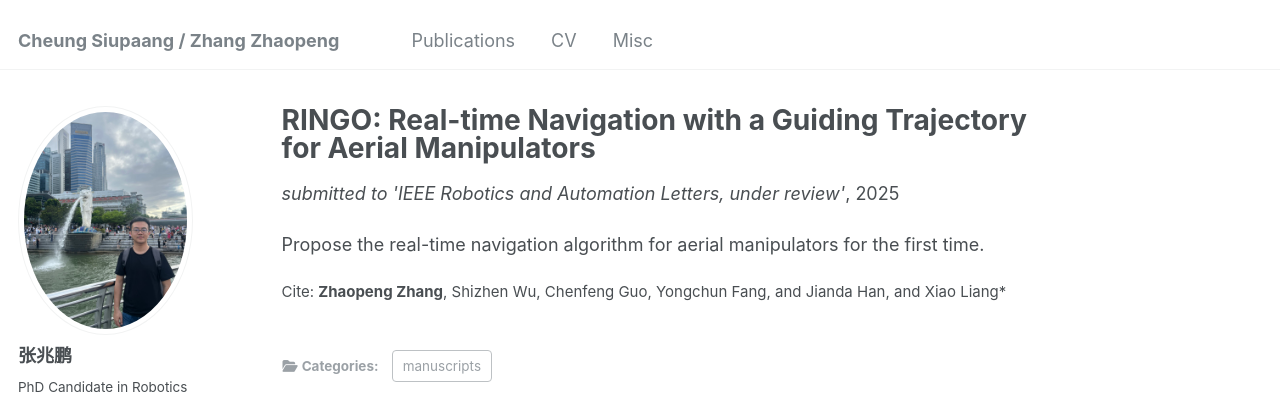
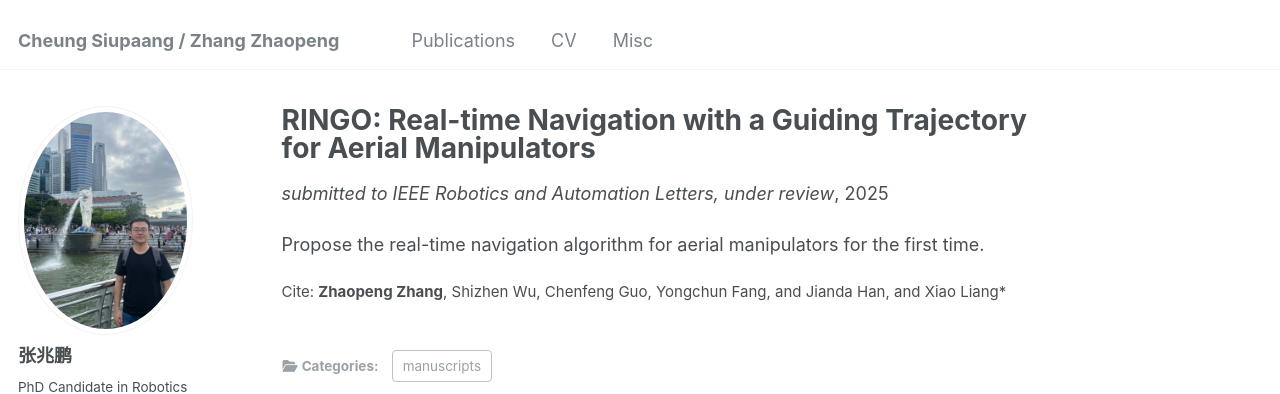
Before and after one commit to wangy1893/wangy1893.github.io, a Jekyll site: the page built from _publications/ral.md, in a window 1280 px wide and 1028 px high. Shown: the top 394 px of the window. Built offline with Jekyll 4.4.1, drawn with Linux system fonts in a browser that asks for light colours; some web fonts are replaced.

Commit message:
update-ral

```diff
--- a/_publications/ral.md
+++ b/_publications/ral.md
@@ -5,7 +5,7 @@ category: manuscripts
 permalink: /publication/2025-ral
 excerpt: #'This paper is about the number 1. The number 2 is left for future work.'
 date: 2025-03-04
-venue: submitted to 'IEEE Robotics and Automation Letters, under review'
+venue: 'submitted to IEEE Robotics and Automation Letters, under review'
 # paperurl: 'http://cheungsiupaang.github.io/files/kzllyy.pdf'
 citation: '<b>Zhaopeng Zhang</b>, Shizhen Wu, Chenfeng Guo, Yongchun Fang, and Jianda Han, and Xiao Liang*'
 ---
```
